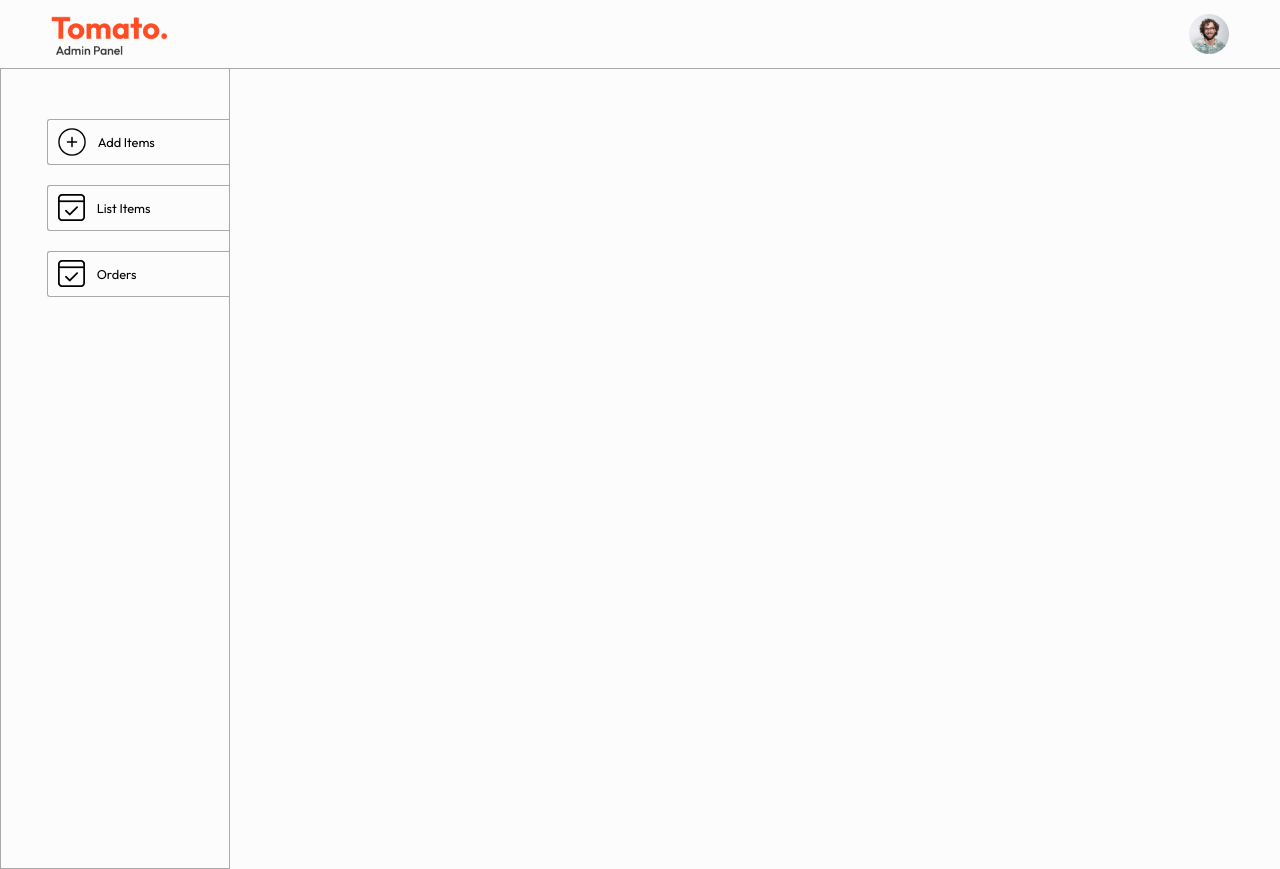
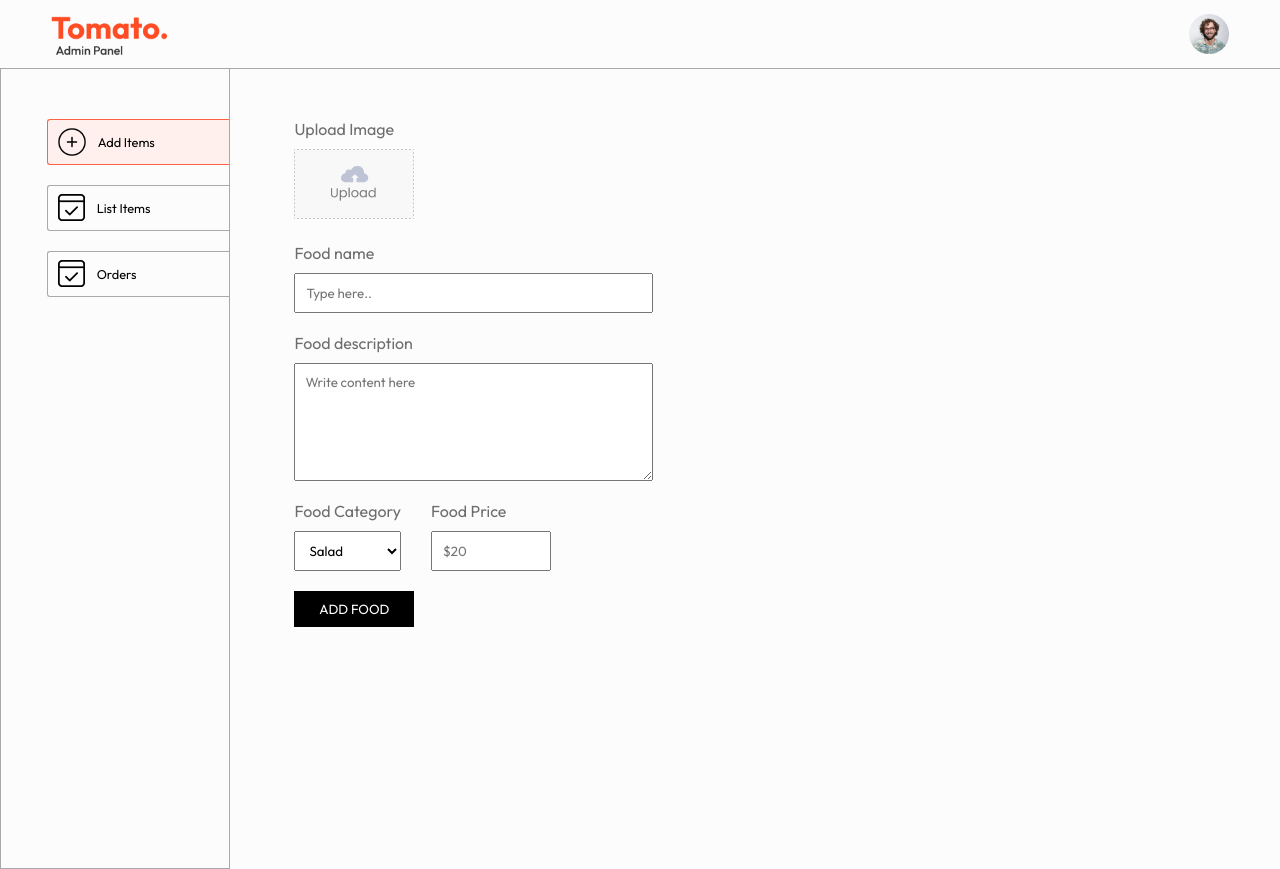
Before and after one commit to electriquemetalman/adminFront, a React (Vite) app: page /add in a window 1280 px wide. Built offline with nearby package versions, Linux system fonts and the light colour scheme.

Commit message:
add route in project annd build add page

```diff
--- a/src/App.jsx
+++ b/src/App.jsx
@@ -1,14 +1,26 @@
 import React from 'react'
 import Navbar from './components/Navbar/Navbar'
 import Sidebar from './components/Sidebar/Sidebar'
+import { Routes, Route } from 'react-router-dom'
+import Add from './pages/Add/Add'
+import List from './pages/List/List'
+import Orders from './pages/Orders/Orders'
+import { ToastContainer } from 'react-toastify';
+import 'react-toastify/dist/ReactToastify.css';
 
 const App = () => {
   return (
     <div>
+      <ToastContainer/>
       <Navbar />
       <hr/>
       <div className='app-content'>
         <Sidebar/>
+        <Routes>
+          <Route path="/add" element={<Add/>} />
+          <Route path="/list" element={<List/>} />
+          <Route path="/orders" element={<Orders/>} />
+        </Routes>
       </div>
 
     </div>
--- a/src/components/Sidebar/Sidebar.css
+++ b/src/components/Sidebar/Sidebar.css
@@ -22,6 +22,10 @@
     border-radius: 3px 0px 0px 3px;
     cursor: pointer;
 }
+.sidebar-option.active{
+    background-color: #fff0ed;
+    border-color: tomato;
+}
 
 @media (max-width:900px) {
     .sidebar-option p{
--- a/src/components/Sidebar/Sidebar.jsx
+++ b/src/components/Sidebar/Sidebar.jsx
@@ -1,23 +1,24 @@
 import React from 'react'
 import './Sidebar.css'
 import { assets } from '../../assets/assets'
+import { NavLink } from 'react-router-dom'
 
 const Sidebar = () => {
   return (
     <div className='sidebar'>
         <div className='sidebar-options'>
-            <div className='sidebar-option'>
+            <NavLink to='/add' className='sidebar-option'>
                 <img src={assets.add_icon} alt='' />
                 <p>Add Items</p>
-            </div>
-            <div className='sidebar-option'>
+            </NavLink>
+            <NavLink to='/list' className='sidebar-option'>
                 <img src={assets.order_icon} alt='' />
                 <p>List Items</p>
-            </div>
-            <div className='sidebar-option'>
+            </NavLink>
+            <NavLink to='/orders' className='sidebar-option'>
                 <img src={assets.order_icon} alt='' />
                 <p>Orders</p>
-            </div>
+            </NavLink>
         </div>
     </div>
   )
--- a/src/index.css
+++ b/src/index.css
@@ -26,3 +26,9 @@
 .app-content{
   display:flex;
 }
+
+.flex-col{
+  display: flex;
+  flex-direction: column;
+  gap: 10px;
+}
--- a/src/pages/Add/Add.css
+++ b/src/pages/Add/Add.css
@@ -0,0 +1,35 @@
+.add{
+    width: 70%;
+    margin-left: max(5vw,25px);
+    margin-top: 50px;
+    color: #6d6d6d;
+    font-size: 16px;
+}
+.add form{
+    gap: 20px;
+}
+.add-img-upload img{
+    width: 120px;
+}
+.add-product-name, .add-product-description{
+    width: max(40%, 280px);
+}
+.add-product-name input, .add-product-description textarea{
+    padding: 10px;
+}
+.add-category-price{
+    display: flex;
+    gap: 30px;
+}
+.add-category-price select, .add-category-price input{
+    max-width: 120px;
+    padding: 10px;
+}
+.add-btn{
+    max-width: 120px;
+    border: none;
+    padding: 10px;
+    background-color: black;
+    color: white;
+    cursor: pointer;
+}
--- a/src/pages/Add/Add.jsx
+++ b/src/pages/Add/Add.jsx
@@ -1,10 +1,87 @@
-import React from 'react'
+import React, { useState } from 'react'
 import './Add.css'
+import { assets } from '../../assets/assets'
+import axios from "axios"
+import { toast } from "react-toastify";
 
 const Add = () => {
+    const url = "http://localhost:4000"
+    const [image,setImage] = useState(false);
+    const [data, setData] = useState({
+      name:"",
+      description:"",
+      price:"",
+      category:"Salade"
+    })
+
+    const onChangeHandler = (event) => {
+        const name = event.target.name;
+        const value = event.target.value;
+        setData(data=>({...data,[name]:value}))
+    }
+
+    const onSubmitHandler = async (event) => {
+      event.preventDefault();
+      const formData = new FormData();
+      formData.append("name", data.name)
+      formData.append("description", data.description)
+      formData.append("price", Number(data.price))
+      formData.append("category", data.category)
+      formData.append("image", image)
+      const response = await axios.post(`${url}/api/food/add`, formData);
+      if (response.data.success){
+        setData({
+            name:"",
+            description:"",
+            price:"",
+            category:"Salade"
+        })
+        setImage(false)
+        toast.success(response.data.message)
+      } else {
+        toast.error(response.data.message)
+      }
+    }
+
   return (
-    <div>
-
+    <div className='add'>
+      <form className='flex-col' onSubmit={onSubmitHandler}>
+        <div className='add-img-upload flex-col'>
+            <p>Upload Image</p>
+            <label htmlFor='image'>
+                <img src={image?URL.createObjectURL(image):assets.upload_area} alt='' />
+            </label>
+            <input onChange={(e) => setImage(e.target.files[0])} type='file' id='image' hidden required/>
+        </div>
+        <div className='add-product-name flex-col'>
+            <p>Food name</p>
+            <input onChange={onChangeHandler} value={data.name} type='text' name='name' placeholder='Type here..' required />
+        </div>
+        <div className='add-product-description flex-col'>
+            <p>Food description</p>
+            <textarea onChange={onChangeHandler} value={data.description} name='description' rows='6' placeholder='Write content here' required></textarea>
+        </div>
+        <div className='add-category-price'>
+            <div className='add-category flex-col'>
+                <p>Food Category</p>
+                <select onChange={onChangeHandler} value={data.category} name='category'>
+                    <option value='Salad'>Salad</option>
+                    <option value='Rolls'>Rolls</option>
+                    <option value='Deserts'>Deserts</option>
+                    <option value='Sandwich'>Sandwich</option>
+                    <option value='Cake'>Cake</option>
+                    <option value='Pure Veg'>Pure Veg</option>
+                    <option value='Pasta'>Pasta</option>
+                    <option value='Noodles'>Noodles</option>
+                </select>
+            </div>
+            <div className='add-price flex-col'>
+                <p>Food Price</p>
+                <input onChange={onChangeHandler} value={data.price} type='Number' name='price' placeholder='$20' required />
+            </div>
+        </div>
+        <button type='submit' className='add-btn'>ADD FOOD</button>
+      </form>
     </div>
   )
 }
```
